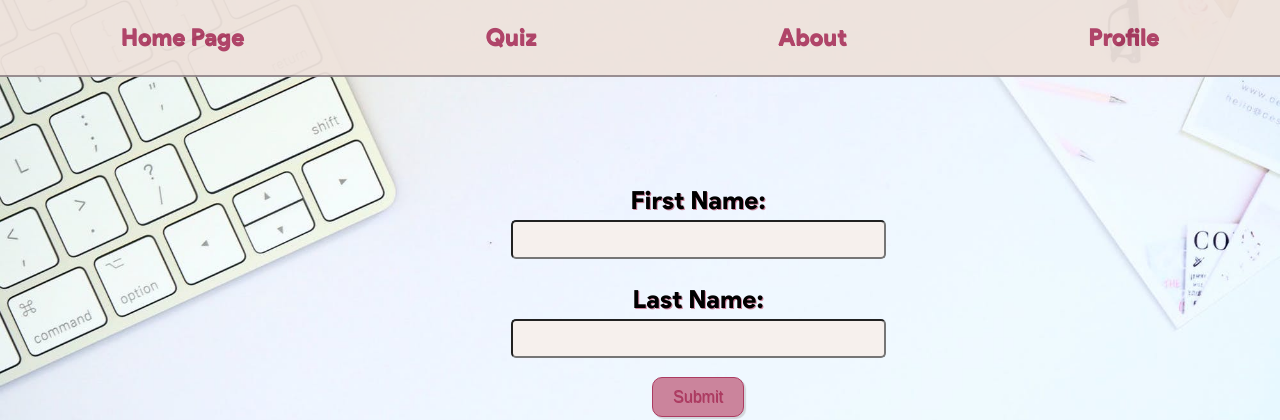
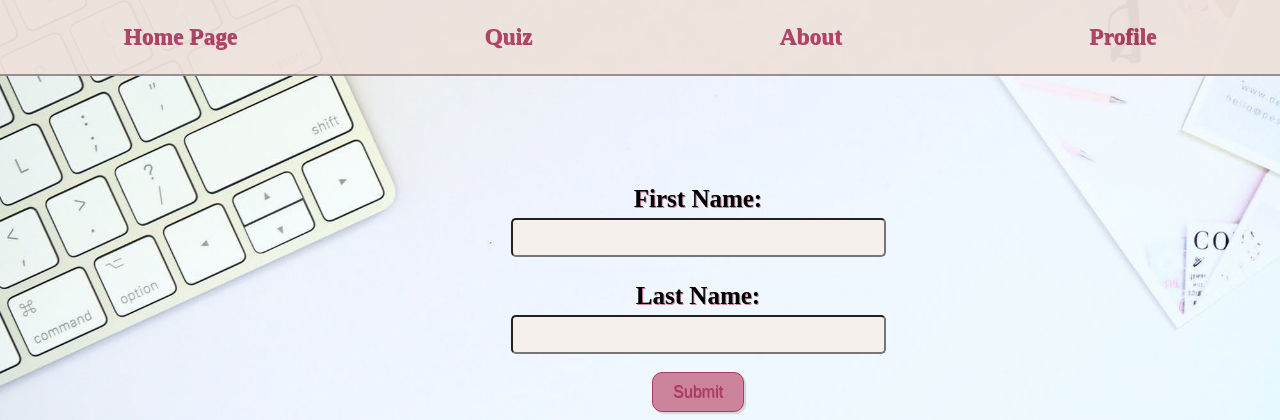
Before and after one commit to jcderry5/shared, a Python web app: template templates/home.html in a window 1280 px wide. Shown: the top 420 px of the page. Run offline with Jinja, Linux system fonts and the light colour scheme; the template is opened without the code that fills it, so the values that code supplies are empty; some web fonts are replaced.

Commit message:
something templates

```diff
--- a/templates/home.html
+++ b/templates/home.html
@@ -15,7 +15,6 @@
         background-color: #EDC7B7;
         background-repeat: no-repeat;
         background-size: cover;
-        font-family: Product Sans Regular,serif;
       }
       .navigation_bar{
         background-color: #EEE2DC;
```
